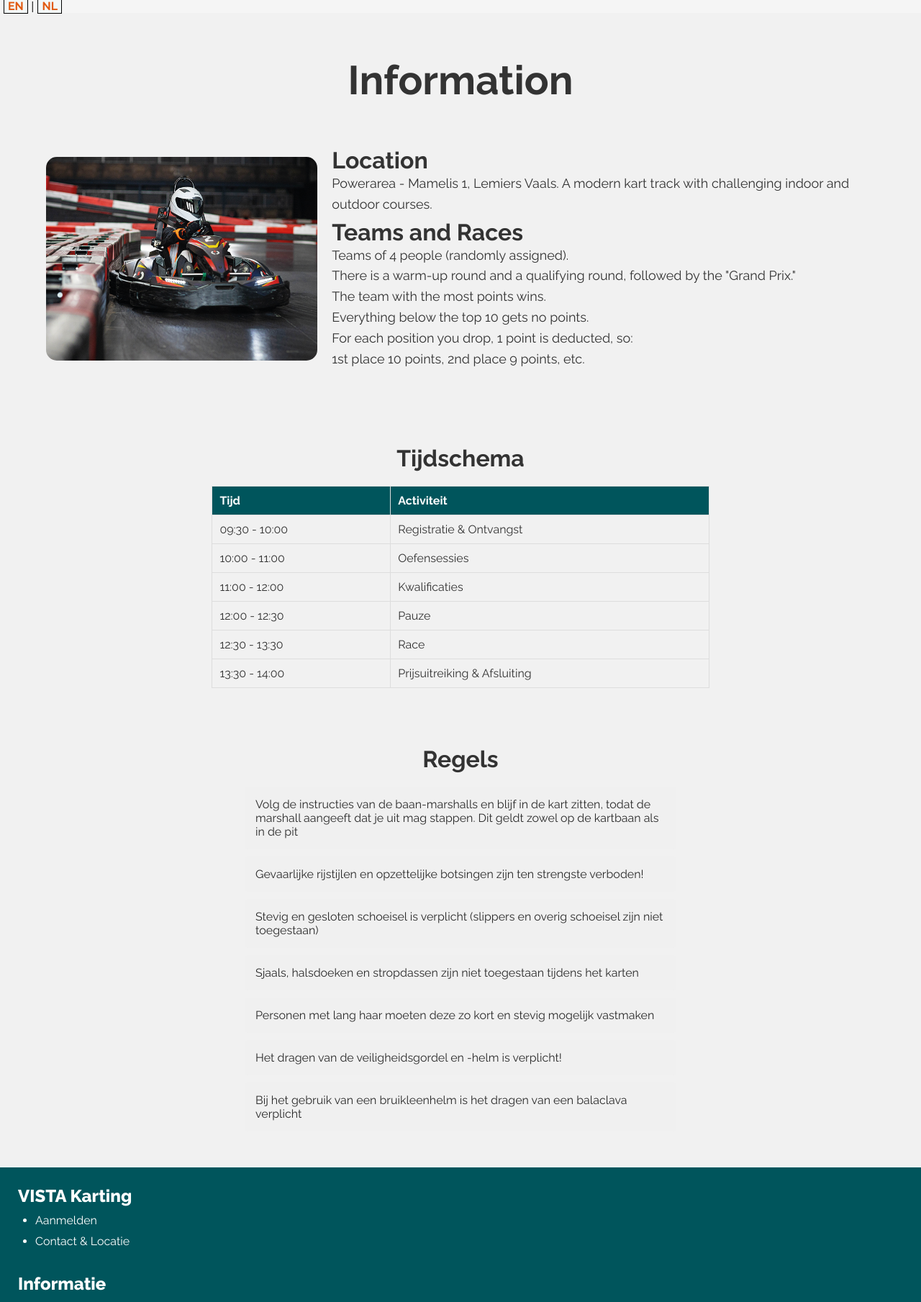
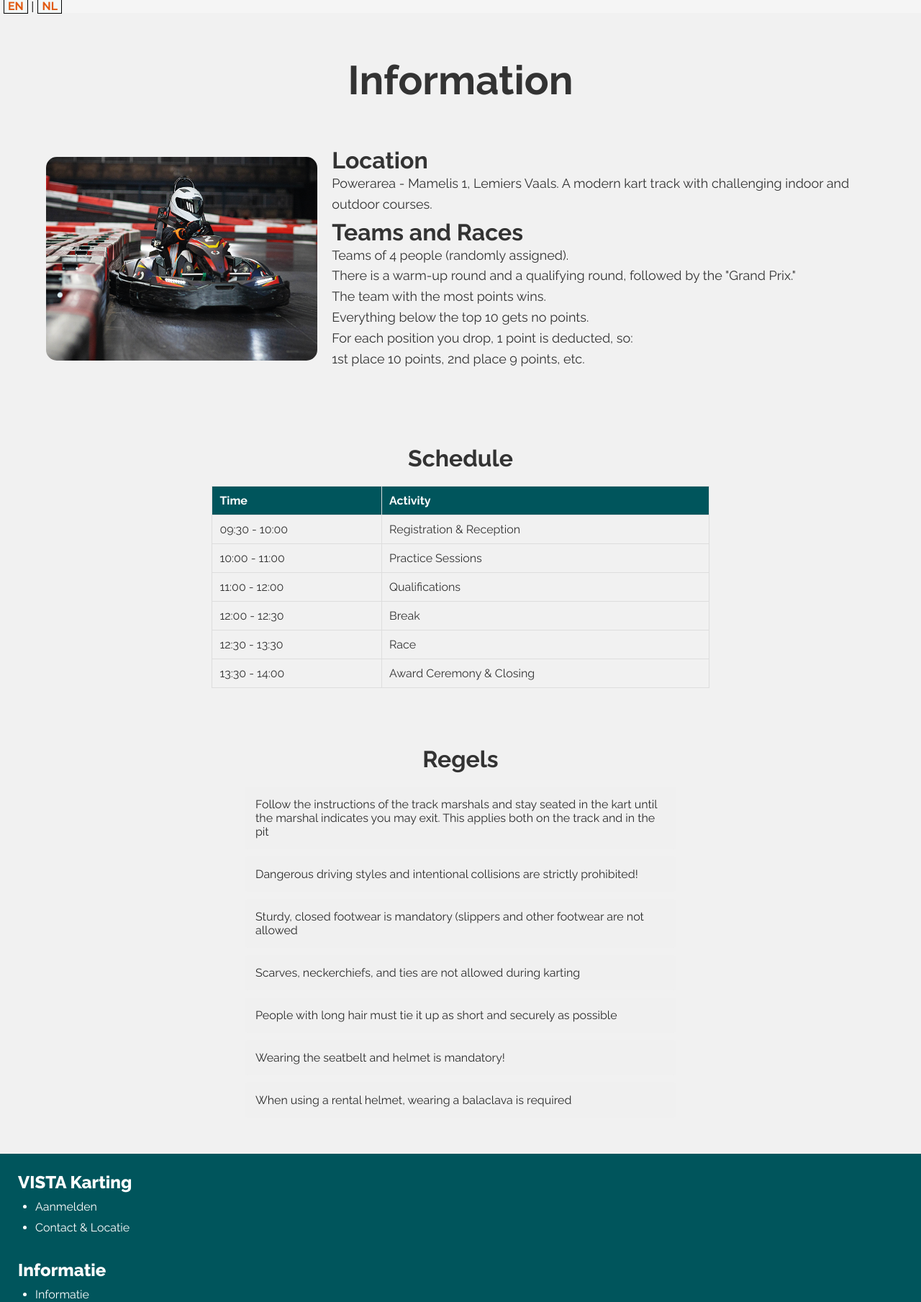
Before and after one commit to JJoshhuaaa/VistaKartApp, a PHP site: page /info.php?lang=en in a window 1280 px wide. Shown: the part 103-1912 px from the top of the page at 72% size. Run offline with PHP 8.4, Linux system fonts and the light colour scheme.

Commit message:
vertaling

```diff
--- a/info.php
+++ b/info.php
@@ -54,35 +54,35 @@
     <!-- Nieuwe sectie: Tijdschema -->
     <section class="schedule-section">
         <div class="container">
-            <h2>Tijdschema</h2>
+            <h2><?php echo $lang['tijdschema'];?></h2>
             <table class="schedule-table">
                 <tr>
-                    <th>Tijd</th>
-                    <th>Activiteit</th>
+                    <th><?php echo $lang['th_1'];?></th>
+                    <th><?php echo $lang['th_2'];?></th>
                 </tr>
                 <tr>
                     <td>09:30 - 10:00</td>
-                    <td>Registratie & Ontvangst</td>
+                    <td><?php echo $lang['td_1'];?></td>
                 </tr>
                 <tr>
                     <td>10:00 - 11:00</td>
-                    <td>Oefensessies</td>
+                    <td><?php echo $lang['td_2'];?></td>
                 </tr>
                 <tr>
                     <td>11:00 - 12:00</td>
-                    <td>Kwalificaties</td>
+                    <td><?php echo $lang['td_3'];?></td>
                 </tr>
                 <tr>
                     <td>12:00 - 12:30</td>
-                    <td>Pauze</td>
+                    <td><?php echo $lang['td_4'];?></td>
                 </tr>
                 <tr>
                     <td>12:30 - 13:30</td>
-                    <td>Race</td>
+                    <td><?php echo $lang['td_5'];?></td>
                 </tr>
                 <tr>
                     <td>13:30 - 14:00</td>
-                    <td>Prijsuitreiking & Afsluiting</td>
+                    <td><?php echo $lang['td_6'];?></td>
                 </tr>
             </table>
         </div>
@@ -93,13 +93,13 @@
         <div class="container">
             <h2>Regels</h2>
             <ul class="rules-list">
-                <li>Volg de instructies van de baan-marshalls en blijf in de kart zitten, todat de marshall aangeeft dat je uit mag stappen. Dit geldt zowel op de kartbaan als in de pit</li>
-                <li>Gevaarlijke rijstijlen en opzettelijke botsingen zijn ten strengste verboden!</li>
-                <li>Stevig en gesloten schoeisel is verplicht (slippers en overig schoeisel zijn niet toegestaan)</li>
-                <li>Sjaals, halsdoeken en stropdassen zijn niet toegestaan tijdens het karten</li>
-                <li>Personen met lang haar moeten deze zo kort en stevig mogelijk vastmaken</li>
-                <li>Het dragen van de veiligheidsgordel en -helm is verplicht!</li>
-                <li>Bij het gebruik van een bruikleenhelm is het dragen van een balaclava verplicht</li>
+                <li><?php echo $lang['li_1'];?></li>
+                <li><?php echo $lang['li_2'];?></li>
+                <li><?php echo $lang['li_3'];?></li>
+                <li><?php echo $lang['li_4'];?></li>
+                <li><?php echo $lang['li_5'];?></li>
+                <li><?php echo $lang['li_6'];?></li>
+                <li><?php echo $lang['li_7'];?></li>
             </ul>
         </div>
     </section>
--- a/lang_info.php
+++ b/lang_info.php
@@ -11,6 +11,7 @@ if (isset($_GET['lang'])) {
 
 if ($language == 'nl') {
     $lang = array(
+                                     // Info
         'title' => 'Info',
         'h1' => 'Informatie',
         'locatie' => 'Locatie:',
@@ -22,9 +23,32 @@ if ($language == 'nl') {
         'p_5' => 'Alles onder de top 10 krijgt geen punten',
         'p_6' => 'ieder plek wat je omlaag gaat is 1 punt er vanaf dus:',
         'p_7' => '1ste 10 punten, 2de 9 punten etc.',
+
+                                     // Tijdschema
+        'tijdschema' => 'Tijdschema',
+        'th_1' => 'Tijd',
+        'th_2' => 'Activiteit',
+        'td_1' => 'Registratie & Ontvangst',
+        'td_2' => 'Oefensessies',
+        'td_3' => 'Kwalificaties',
+        'td_4' => 'Pauze',
+        'td_5' => 'Race',
+        'td_6' => 'Prijsuitreiking & Afsluiting',
+
+                                     // Regels
+        'regels' => 'Regels',
+        'li_1' => 'Volg de instructies van de baan-marshalls en blijf in de kart zitten, todat de marshall aangeeft dat je uit mag stappen. Dit geldt zowel op de kartbaan als in de pit',
+        'li_2' => 'Gevaarlijke rijstijlen en opzettelijke botsingen zijn ten strengste verboden!',
+        'li_3' => 'Stevig en gesloten schoeisel is verplicht (slippers en overig schoeisel zijn niet toegestaan)',
+        'li_4' => 'Sjaals, halsdoeken en stropdassen zijn niet toegestaan tijdens het karten',
+        'li_5' => 'Personen met lang haar moeten deze zo kort en stevig mogelijk vastmaken',
+        'li_6' => 'Het dragen van de veiligheidsgordel en -helm is verplicht!',
+        'li_7' => 'Bij het gebruik van een bruikleenhelm is het dragen van een balaclava verplicht',
+
     );
 } else {
     $lang = array(
+                                     // Info
         'title' => 'Info',
         'h1' => 'Information',
         'locatie' => 'Location',
@@ -37,6 +61,27 @@ if ($language == 'nl') {
         'p_6' => 'For each position you drop, 1 point is deducted, so:',
         'p_7' => '1st place 10 points, 2nd place 9 points, etc.',
 
+                                        // Tijdschema
+        'tijdschema' => 'Schedule',
+        'th_1' => 'Time',
+        'th_2' => 'Activity',
+        'td_1' => 'Registration & Reception',
+        'td_2' => 'Practice Sessions',
+        'td_3' => 'Qualifications',
+        'td_4' => 'Break',
+        'td_5' => 'Race',
+        'td_6' => 'Award Ceremony & Closing',
+
+                                        // Regels
+        'regels' => 'Rules',
+        'li_1' => 'Follow the instructions of the track marshals and stay seated in the kart until the marshal indicates you may exit. This applies both on the track and in the pit',
+        'li_2' => 'Dangerous driving styles and intentional collisions are strictly prohibited!',
+        'li_3' => 'Sturdy, closed footwear is mandatory (slippers and other footwear are not allowed',
+        'li_4' => 'Scarves, neckerchiefs, and ties are not allowed during karting',
+        'li_5' => 'People with long hair must tie it up as short and securely as possible',
+        'li_6' => 'Wearing the seatbelt and helmet is mandatory!',
+        'li_7' => 'When using a rental helmet, wearing a balaclava is required',
+
     );
 }
 ?>
```
